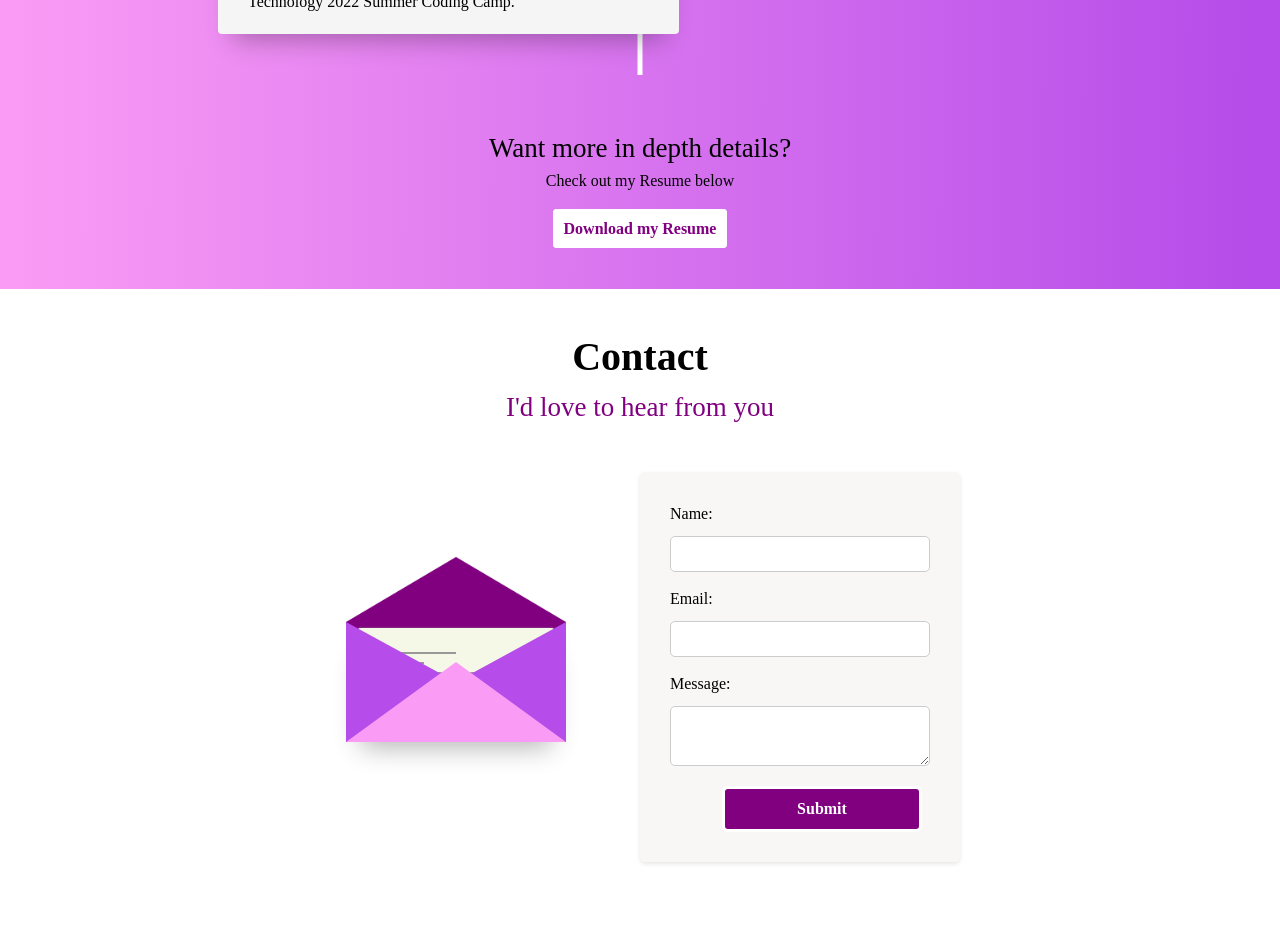
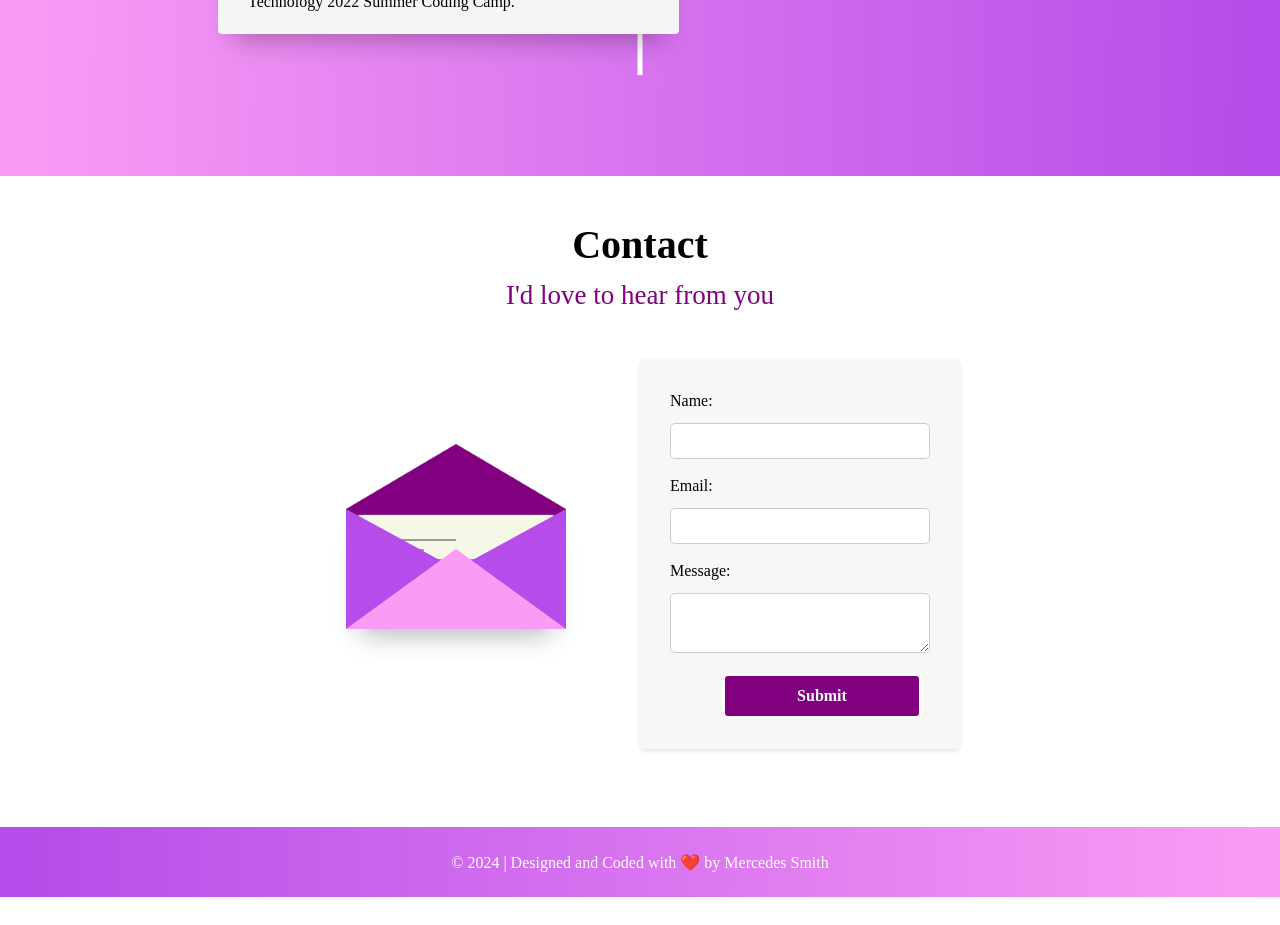
Before and after one commit to sedecrem/React-Web-Developer-Website-MSmith, a React (Create React App) app: page / in a window 1280 px wide. Shown: the part 3140-4065 px from the top of the page. After the commit the page ends 4037 px from the top, so only its background shows below. Built offline with nearby package versions, Linux system fonts and the light colour scheme; a web font is replaced by a local one.

Commit message:
Removed resume

```diff
--- a/src/components/Experience.js
+++ b/src/components/Experience.js
@@ -1,6 +1,6 @@
 import React, {useEffect} from 'react'
 import './Experience.css'
-import resume from '../assets/resume.pdf'
+// import resume from '../assets/resume.pdf'
 
 const Experience = () =>{
     useEffect(() => {
@@ -100,12 +100,12 @@ const Experience = () =>{
                 </div>
             </section>
 
-            <section className='resume'>
+            {/* <section className='resume'>
                 <h2>Want more in depth details?</h2>
                     <p>Check out my Resume below</p>
                     <br></br>
                     <a href={resume} class="button">Download my Resume</a>
-            </section>
+            </section> */}
 
             <br></br>
             <br></br>
```
